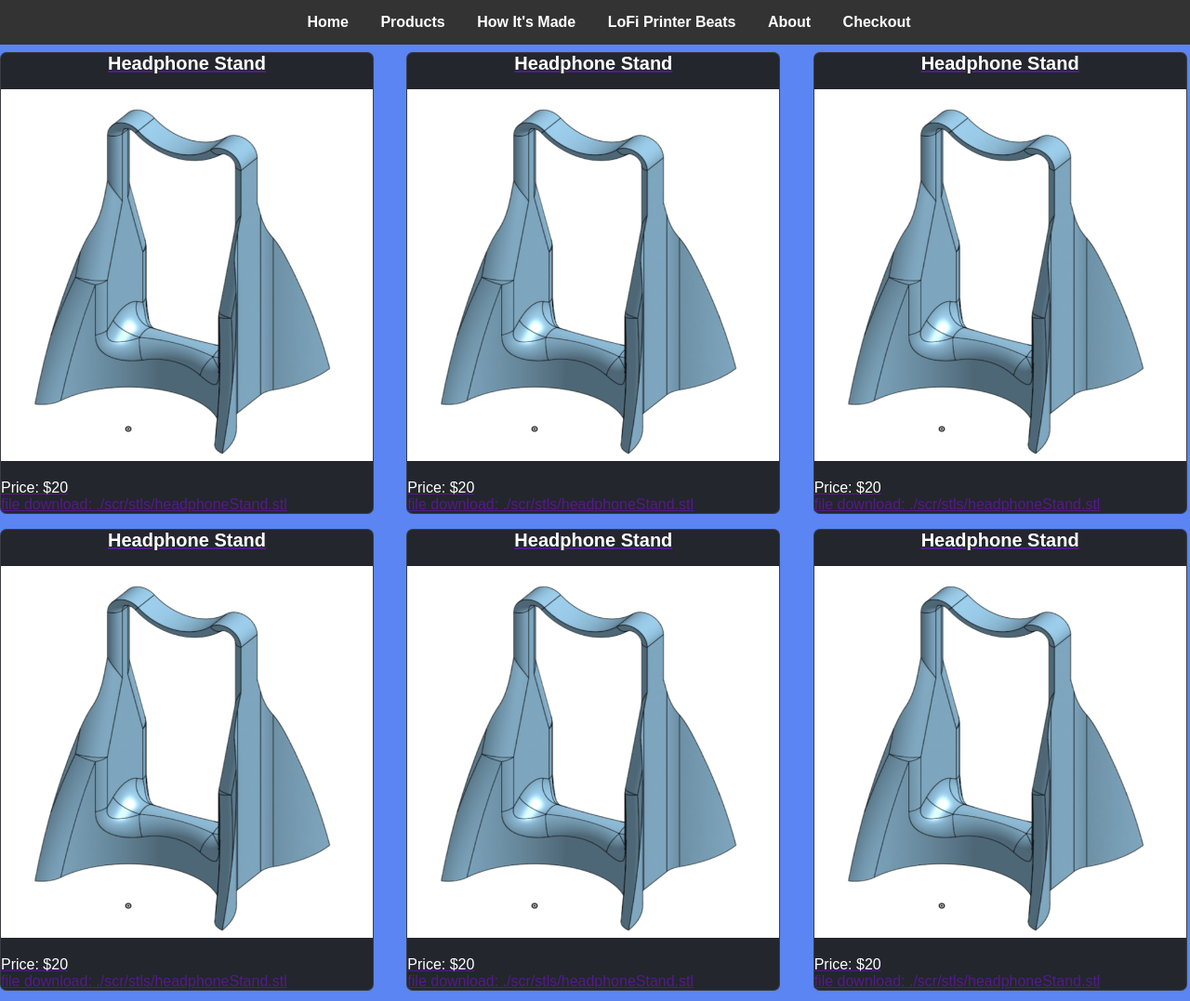
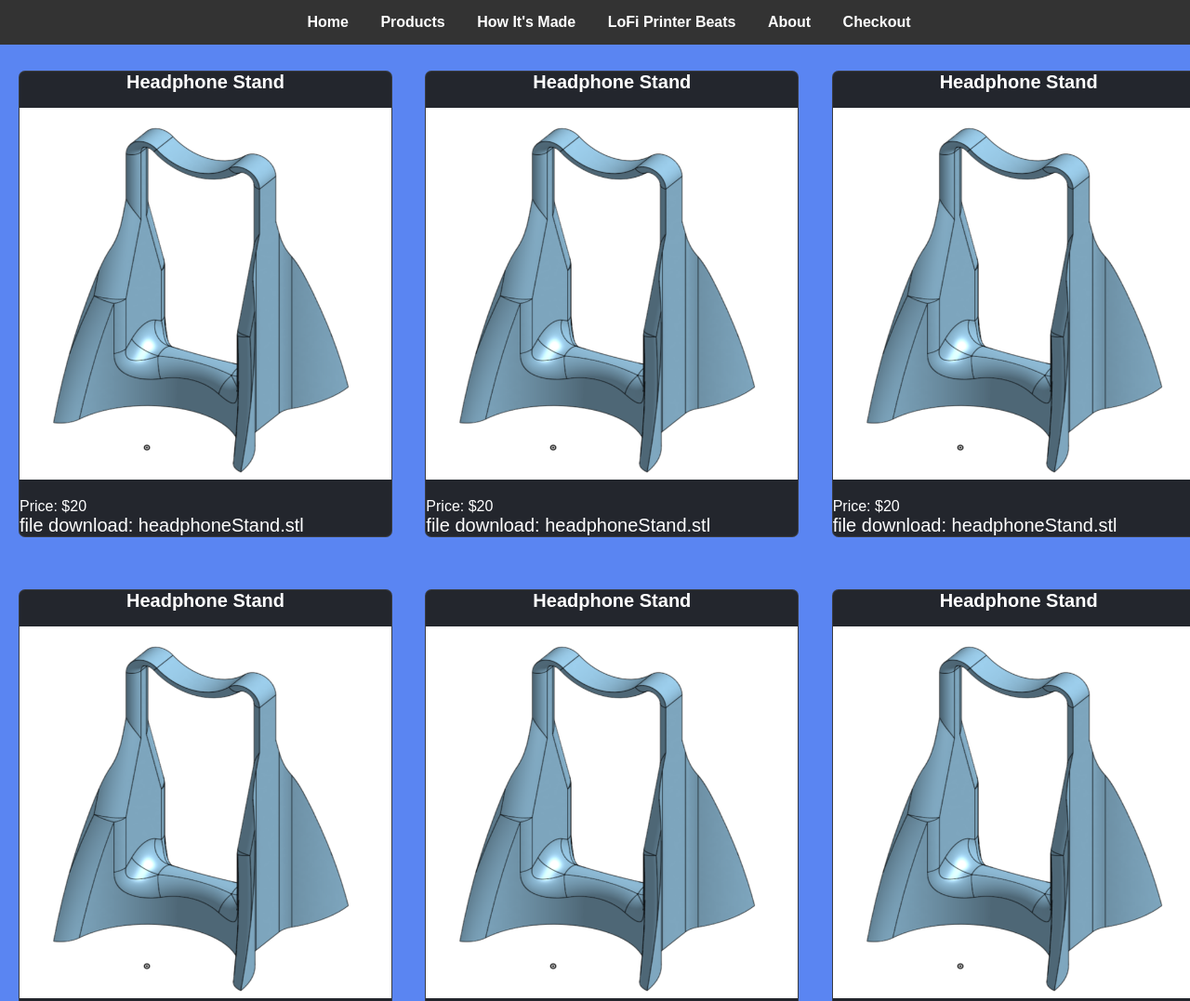
Before and after one commit to njh01/astro-site, an Astro site: page /products in a window 1280 px wide. Shown: the top 1077 px of the page at 93% size. Built offline with nearby package versions, Linux system fonts and the light colour scheme; Astro itself is replaced by a stand-in of ours.

Commit message:
messing with product board

```diff
--- a/src/components/ProductBoard.astro
+++ b/src/components/ProductBoard.astro
@@ -4,17 +4,17 @@ interface Props {
 	title: string;
 	product_image: string;
 	product_description: string;
-    href: string;
+    link_href: string;
 
     price: string;
     stl_file: string;
 }
 
-const { product_image, title, product_description, href, price, stl_file } = Astro.props;
+const { product_image, title, product_description, link_href, price, stl_file } = Astro.props;
 ---
-<li class="product-board">
-	<a href={href}>
-
+<div class="outer-container">
+    <div class="product-board">
+        <a>
             <h2 style="text-align: center;">
                 {title}
             </h2>
@@ -25,12 +25,21 @@ const { product_image, title, product_description, href, price, stl_file } = Ast
                 Price: ${price}
             </p1>
             <br>
-        <p2>
+            <p2 onclick="navigateToLink('{link_href}')">
                 file download: {stl_file}
             </p2>
         </a>
-</li>
+    </div>
+</div>
+<script>
+    function navigateToLink(href) {
+        window.location.href = href;
+    }
+</script>
 <style>
+    .outer-container {
+        padding: 20px;
+    }
     h2 {
 		margin: 0;
 		font-size: 1.25rem;
@@ -40,7 +49,15 @@ const { product_image, title, product_description, href, price, stl_file } = Ast
         text-decoration: none;
 	}
     p1 {
+        margin: 5px 0;
         color: white;
+    }
+    p2 {
+        margin: 10px 0 0;
+        font-size: 1.25rem;
+        color: white;
+        border-bottom: none;
+        cursor: pointer
     }
     .product-board {
     list-style: none;
--- a/src/pages/products.astro
+++ b/src/pages/products.astro
@@ -12,24 +12,24 @@ import headphone from "../images/headphone_stand.png";
                 product_image={headphone}
                 product_description="Desk stand for headphones or a headset."
                 price="20"
-                stl_file="./scr/stls/headphoneStand.stl"
-                href=""
+                stl_file="headphoneStand.stl"
+                link_href="./scr/stls/headphoneStand.stl"
             />
             <ProductBoard
                 title="Headphone Stand"
                 product_image={headphone}
                 product_description="Desk stand for headphones or a headset."
                 price="20"
-                stl_file="./scr/stls/headphoneStand.stl"
-                href=""
+                stl_file="headphoneStand.stl"
+                link_href="./scr/stls/headphoneStand.stl"
             />
             <ProductBoard
                 title="Headphone Stand"
                 product_image={headphone}
                 product_description="Desk stand for headphones or a headset."
                 price="20"
-                stl_file="./scr/stls/headphoneStand.stl"
-                href=""
+                stl_file="headphoneStand.stl"
+                link_href="./scr/stls/headphoneStand.stl"
             />
 
         </ul>
@@ -39,24 +39,24 @@ import headphone from "../images/headphone_stand.png";
                 product_image={headphone}
                 product_description="Desk stand for headphones or a headset."
                 price="20"
-                stl_file="./scr/stls/headphoneStand.stl"
-                href=""
+                stl_file="headphoneStand.stl"
+                link_href="./scr/stls/headphoneStand.stl"
             />
             <ProductBoard
                 title="Headphone Stand"
                 product_image={headphone}
                 product_description="Desk stand for headphones or a headset."
                 price="20"
-                stl_file="./scr/stls/headphoneStand.stl"
-                href=""
+                stl_file="headphoneStand.stl"
+                link_href="./scr/stls/headphoneStand.stl"
             />
             <ProductBoard
                 title="Headphone Stand"
                 product_image={headphone}
                 product_description="Desk stand for headphones or a headset."
                 price="20"
-                stl_file="./scr/stls/headphoneStand.stl"
-                href=""
+                stl_file="headphoneStand.stl"
+                link_href="./scr/stls/headphoneStand.stl"
             />
 
         </ul>
```
Lines whose indentation alone changed are shown as unchanged.
